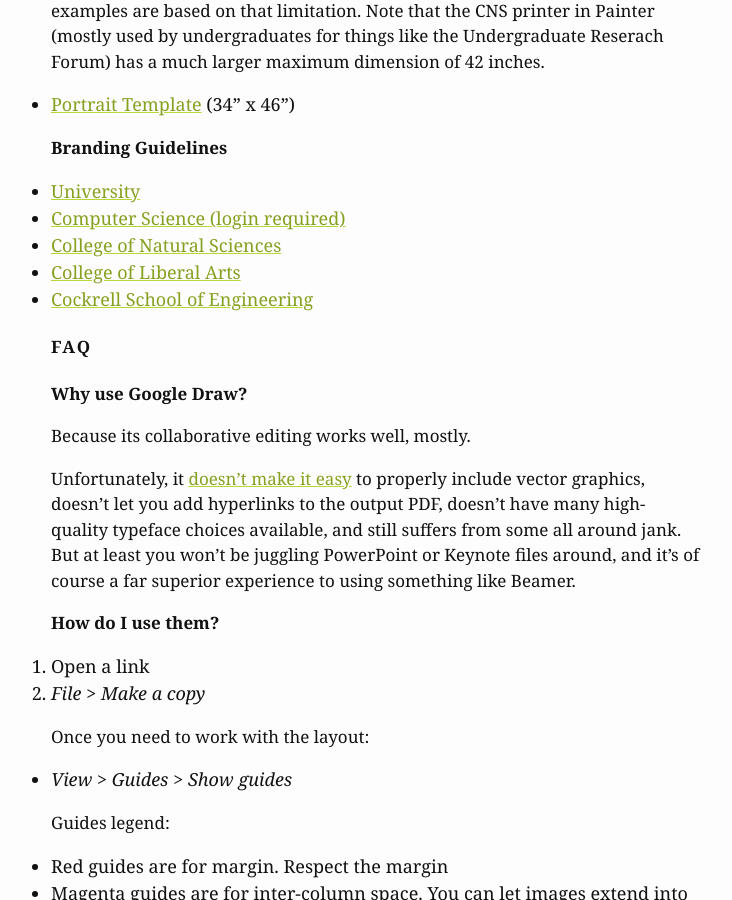
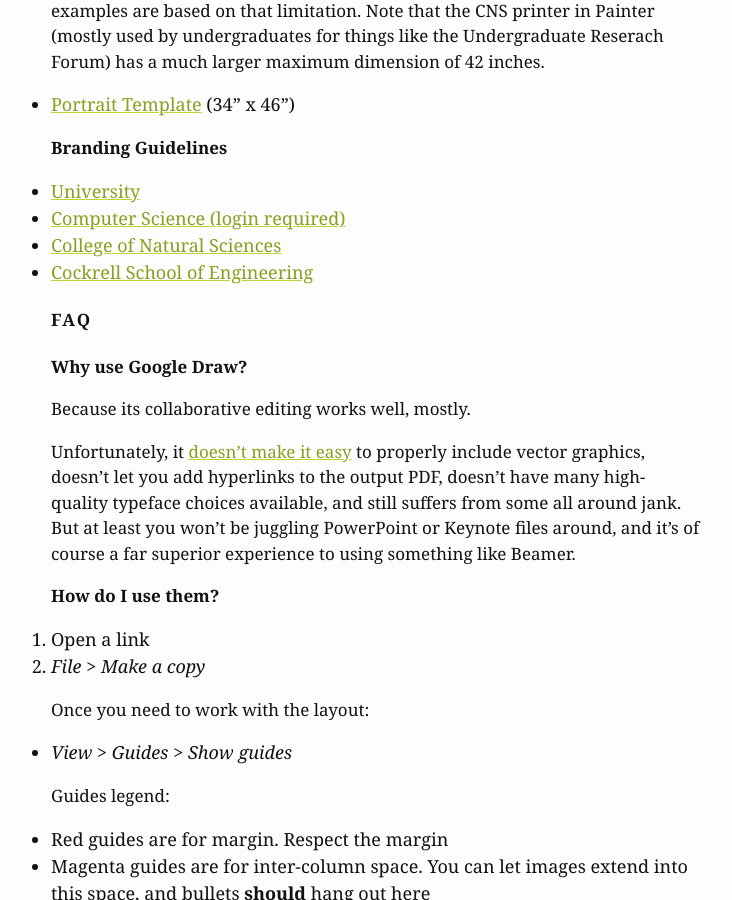
Before and after one commit to nickswalker/nickwalker.us, a Jekyll site: the page built from collections/_projects/poster-templates.md, in a window 1280 px wide and 900 px high, scrolled down 622 px. Shown: the whole window, without its empty margins (264-996 px from the left). Built offline with Jekyll 4.4.1, drawn with Linux system fonts in a browser that asks for light colours; nearby versions of some CDN libraries; some web fonts are replaced.

Commit message:
Drop a broken link

```diff
--- a/collections/_projects/poster-templates.md
+++ b/collections/_projects/poster-templates.md
@@ -40,7 +40,7 @@ examples are based on that limitation. Note that the CNS printer in Painter (mos
 * [University](https://brand.utexas.edu)
 * [Computer Science (login required)](https://www.cs.utexas.edu/department/identity-standards/overview)
 * [College of Natural Sciences](https://cns.utexas.edu/communications/style-guide)
-* [College of Liberal Arts](https://liberalarts.utexas.edu/public-affairs/branding-guidelines/)
+<!-- Broken as of 11-2021 * [College of Liberal Arts](https://liberalarts.utexas.edu/public-affairs/branding-guidelines/)-->
 * [Cockrell School of Engineering](http://www.engr.utexas.edu/visualguidelines)
 
 ## FAQ
```
